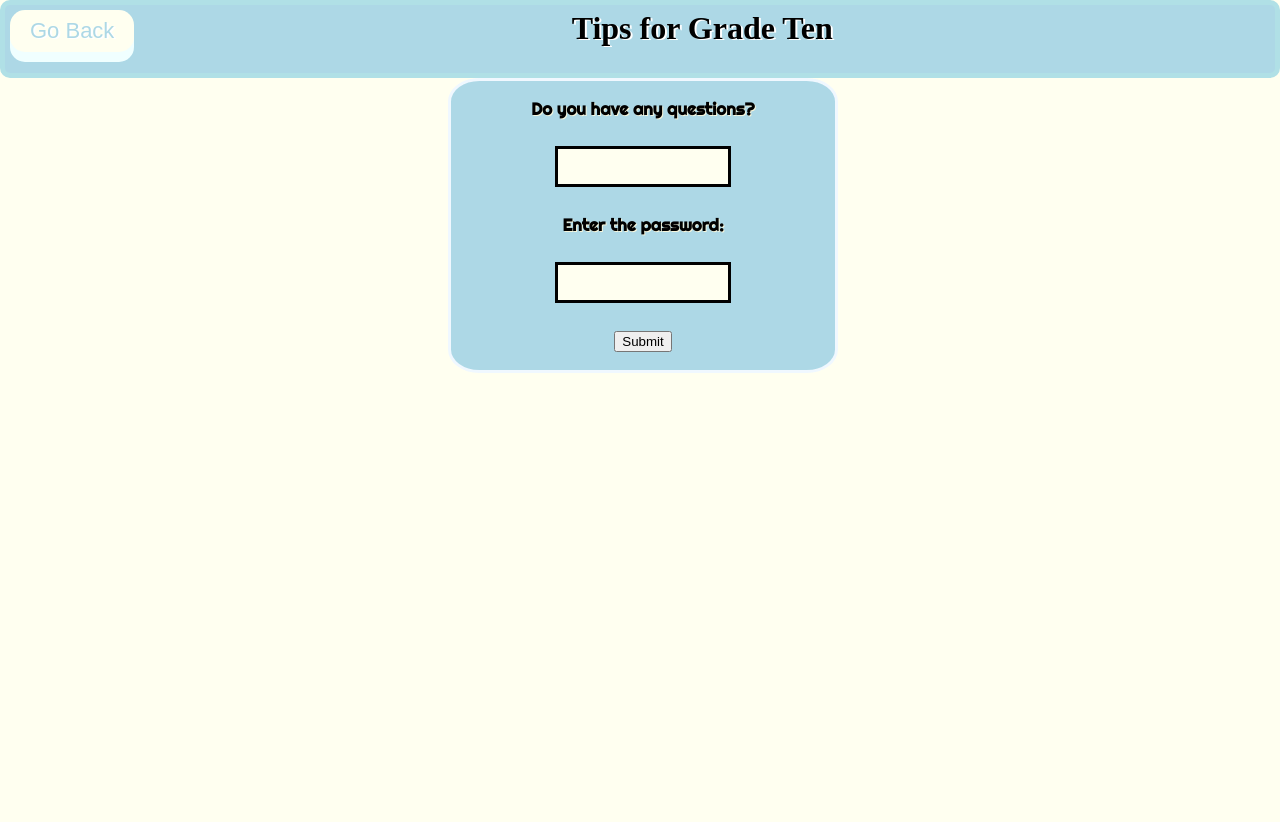
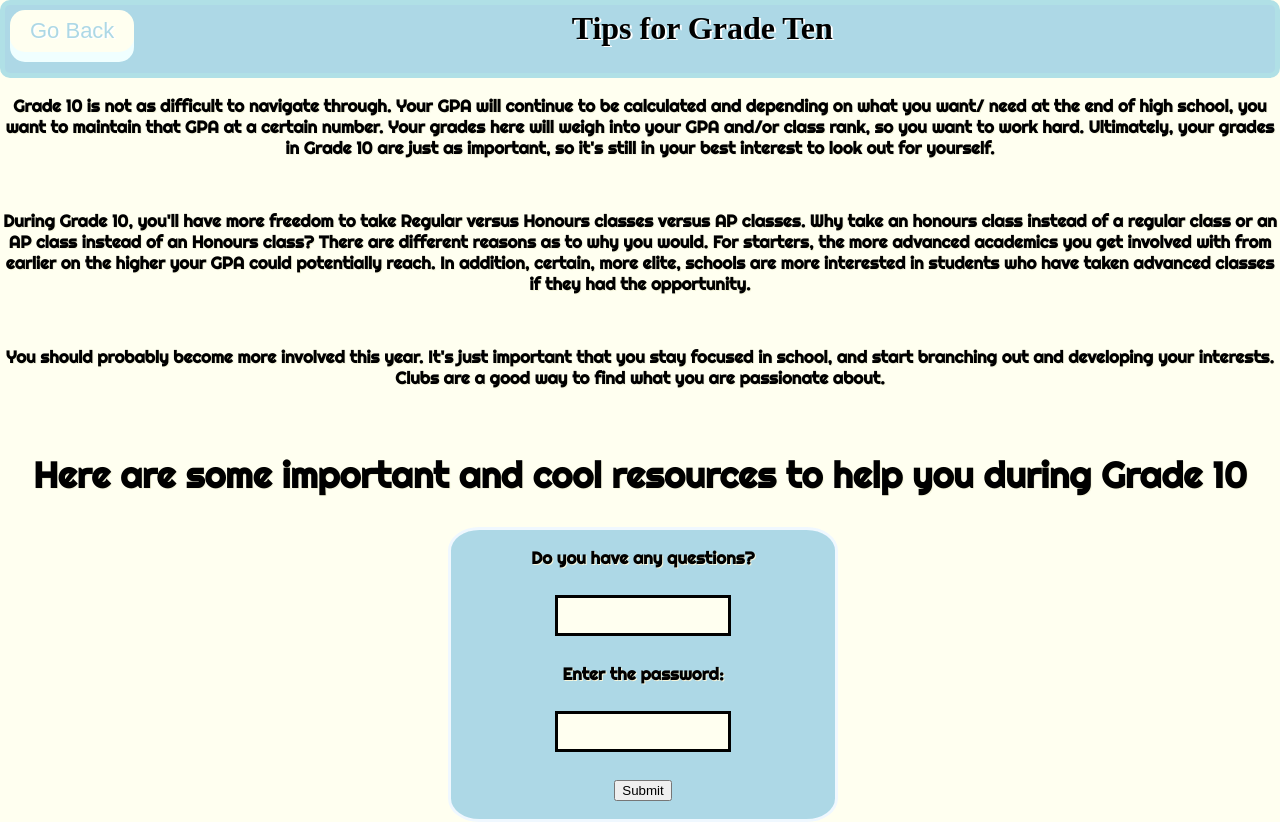
Before and after one commit to selinnen/firstgenproject, a Python web app: template templates/gradeteninfo.html in a window 1280 px wide. Before the commit the page ends 373 px from the top, so only its background shows below. Run offline with Jinja, Linux system fonts and the light colour scheme; the template is opened without the code that fills it, so the values that code supplies are empty.

Commit message:
Added actual words to the grade ten and eleven pages.

```diff
--- a/templates/gradeteninfo.html
+++ b/templates/gradeteninfo.html
@@ -15,6 +15,14 @@
     <li><h1 id="top_bar">Tips for Grade Ten</h1></li>
     <li><h3></h3></li>
   </ul>
+  <h3>Grade 10 is not as difficult to navigate through. Your GPA will continue to be calculated and depending on what you want/ need at the end of high school, you want to maintain that GPA at a certain number. Your grades here will weigh into your GPA and/or class rank, so you want to work hard. Ultimately, your grades in Grade 10 are just as important, so it's still in your best interest to look out for yourself. </h3>
+  <br>
+  <h3>During Grade 10, you'll have more freedom to take Regular versus Honours classes versus AP classes. Why take an honours class instead of a regular class or an AP class instead of an Honours class? There are different reasons as to why you would. For starters, the more advanced academics you get involved with from earlier on the higher your GPA could potentially reach. In addition, certain, more elite, schools are more interested in students who have taken advanced classes if they had the opportunity.</h3>
+  <br>
+  <h3>You should probably become more involved this year. It's just important that you stay focused in school, and start branching out and developing your interests. Clubs are a good way to find what you are passionate about. </h3>
+  <br>
+  <h2>Here are some important and cool resources to help you during Grade 10</h1>
+
     </div>
     <div class="box">
       <center>
```
Also changed, not shown: templates/gradeeleveninfo.html (+8 -0 lines).
